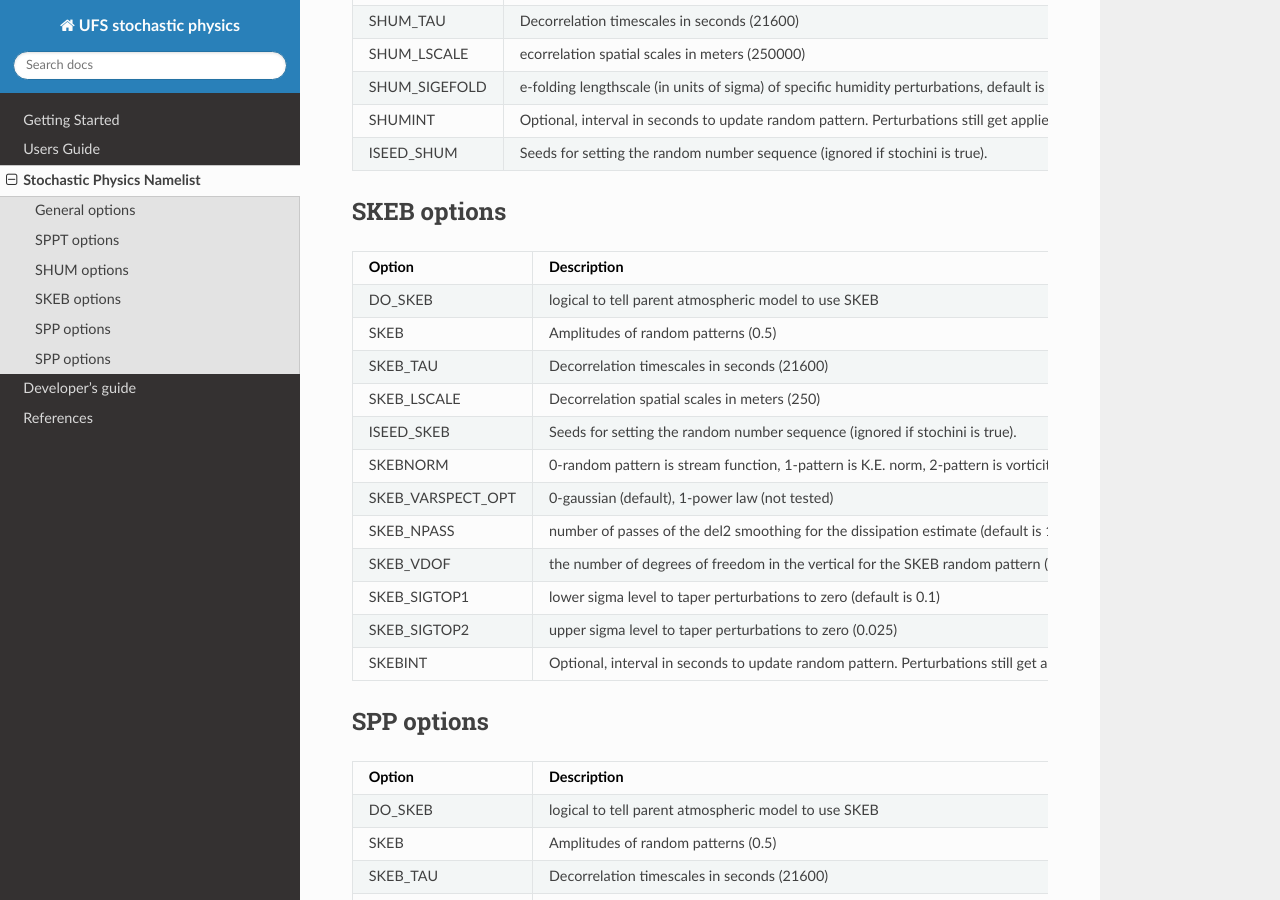
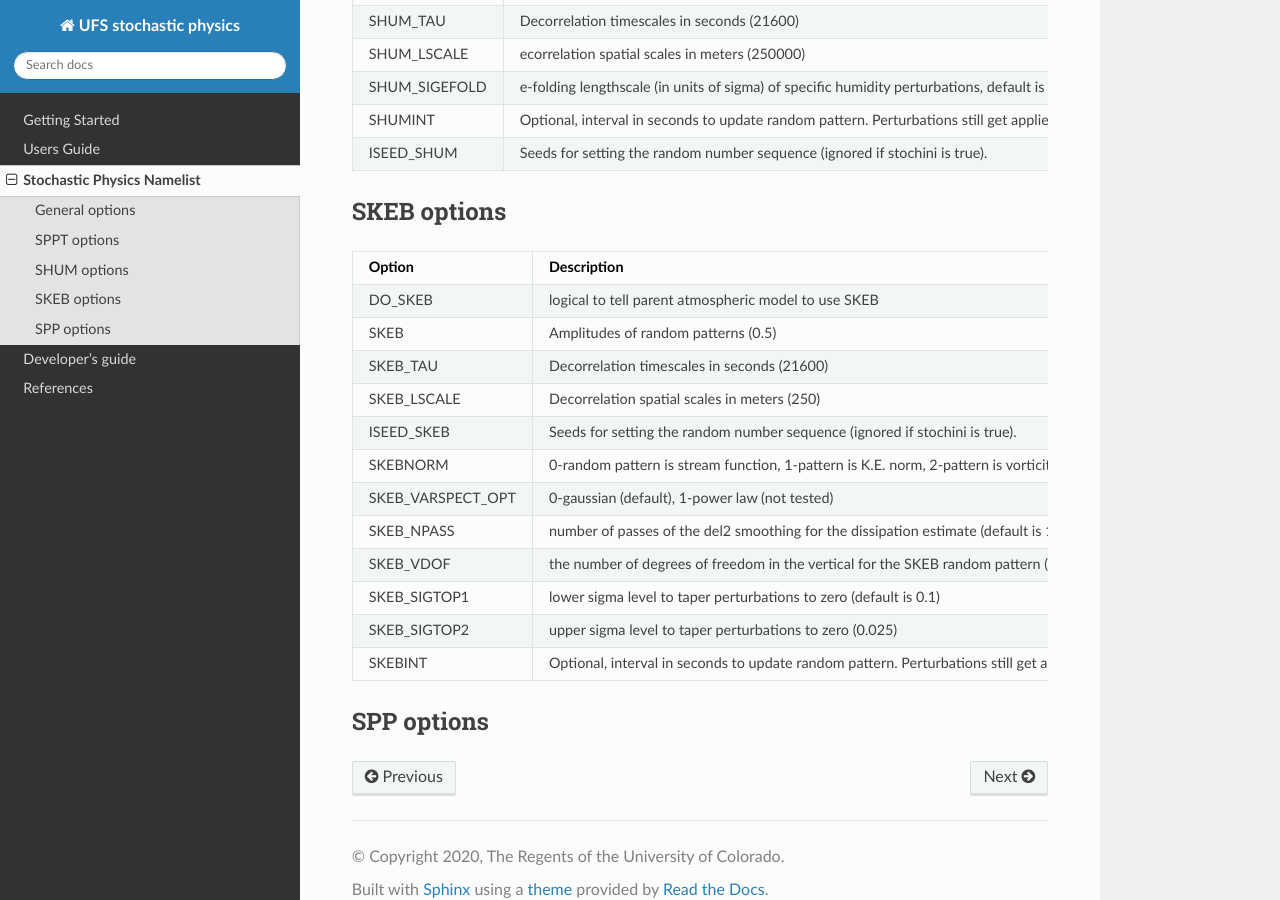
Before and after one commit to NOAA-PSL/stochastic_physics, a Sphinx documentation site: the page built from docs/source/namelist_options.rst, in a window 1280 px wide and 900 px high, scrolled down 1238 px. Built offline with Sphinx 7.4.7 and the Read the Docs theme 2.0.0, drawn with Linux system fonts in a browser that asks for light colours.

Commit message:
update documentation

```diff
--- a/docs/source/namelist_options.rst
+++ b/docs/source/namelist_options.rst
@@ -80,26 +80,6 @@
    :header: "Option", "Description"
    :widths: 30, 50
 
-   "DO_SKEB", "logical to tell parent atmospheric model to use SKEB"
-   "SKEB", "Amplitudes of random patterns (0.5)"
-   "SKEB_TAU", "Decorrelation timescales in seconds (21600)"
-   "SKEB_LSCALE", "Decorrelation spatial scales in meters  (250)"
-   "ISEED_SKEB", "Seeds for setting the random number sequence (ignored if stochini is true)."
-   "SKEBNORM", "0-random pattern is stream function, 1-pattern is K.E. norm, 2-pattern is vorticity (default is 0)"
-   "SKEB_VARSPECT_OPT", "0-gaussian (default), 1-power law (not tested)"
-   "SKEB_NPASS", "number of passes of the del2 smoothing for the dissipation estimate (default is 11, minimum is 3)"
-   "SKEB_VDOF", "the number of degrees of freedom in the vertical for the SKEB random pattern (default is 5)"
-   "SKEB_SIGTOP1", "lower sigma level to taper perturbations to zero (default is 0.1)"
-   "SKEB_SIGTOP2", "upper sigma level to taper perturbations to zero (0.025)"
-   "SKEBINT", "Optional, interval in seconds to update random pattern.  Perturbations still get applied every time-step"
-
-SPP options
-""""""""""""
-
-.. csv-table::
-   :header: "Option", "Description"
-   :widths: 30, 50
-
    "ISEED_SPP", "Seeds for setting the random number sequence (ignored if stochini is true)."
    "SPP_TAU", "Decorrelation timescales in seconds (21600)"
    "SPP_LSCALE", "Decorrelation spatial scales in meters  (250)"
```
